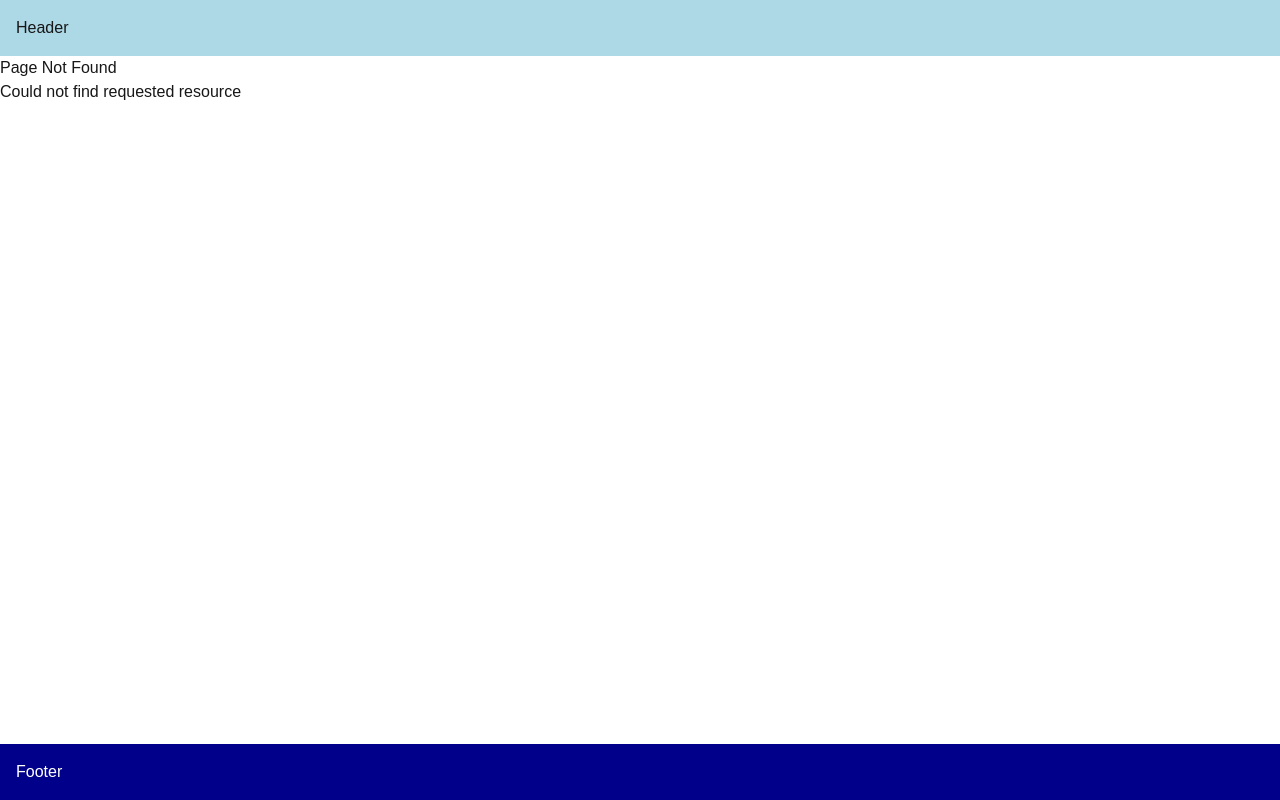
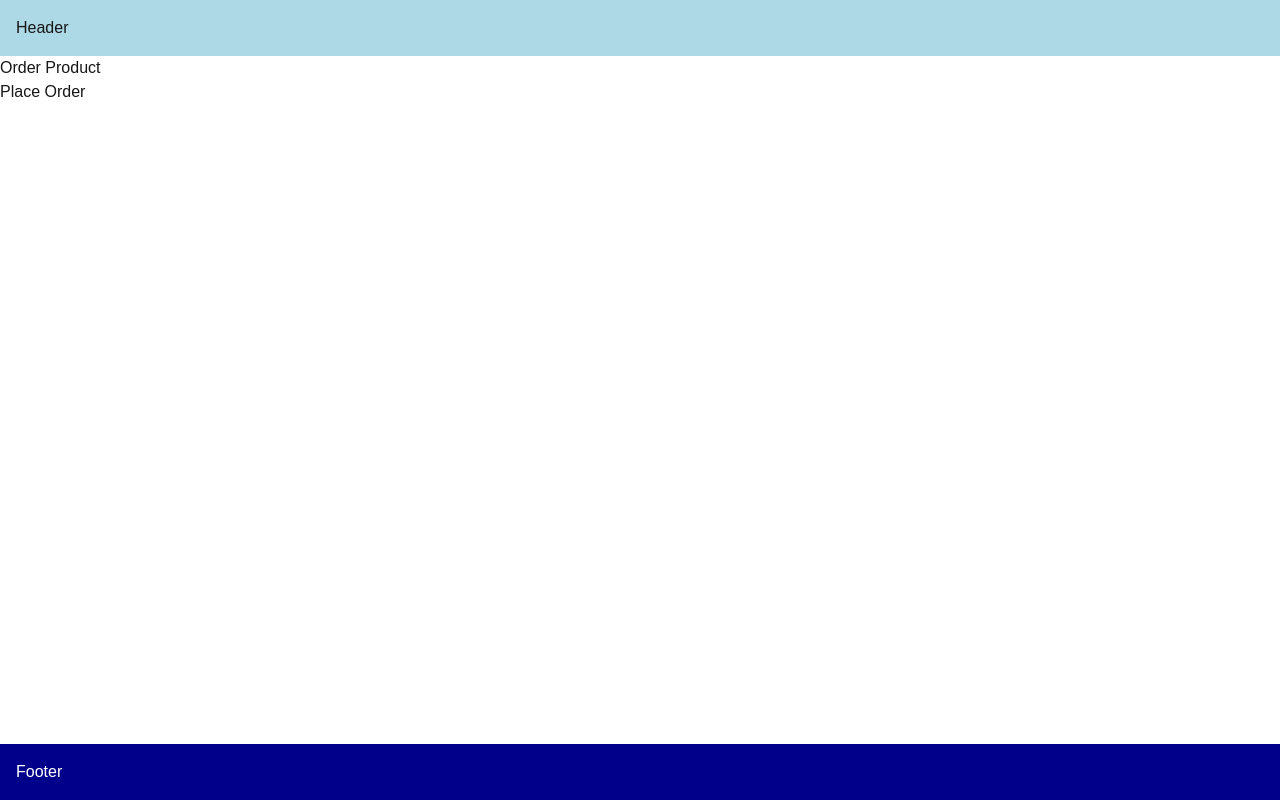
Before and after one commit to ShipaM/next-app-tutorial, a Next.js app: page /order-product in a window 1280 px wide. Before the commit this address had no page. Built offline with nearby package versions, Linux system fonts and the light colour scheme.

Commit message:
feat(navigating programmatically): learn navigation in next.js

```diff
--- /dev/null
+++ b/src/app/order-product/page.tsx
@@ -0,0 +1,19 @@
+"use client";
+import { useRouter } from "next/navigation";
+import React from "react";
+
+const OrderProduct = () => {
+  const router = useRouter();
+  const handleClick = () => {
+    console.log("Order Placed");
+    router.push("/");
+  };
+  return (
+    <div>
+      <h1>Order Product</h1>
+      <button onClick={handleClick}>Place Order</button>
+    </div>
+  );
+};
+
+export default OrderProduct;
--- a/src/app/products/[productId]/reviews/[reviewId]/page.tsx
+++ b/src/app/products/[productId]/reviews/[reviewId]/page.tsx
@@ -1,4 +1,4 @@
-import { notFound } from "next/navigation";
+import { notFound, redirect } from "next/navigation";
 import React from "react";
 
 const ProductReview = async ({
@@ -8,7 +8,8 @@
 }) => {
   const { reviewId, productId } = await params;
   if (parseInt(reviewId) > 1000) {
-    notFound();
+    // notFound();
+    redirect("/products");
   }
   return (
     <h1>
```
